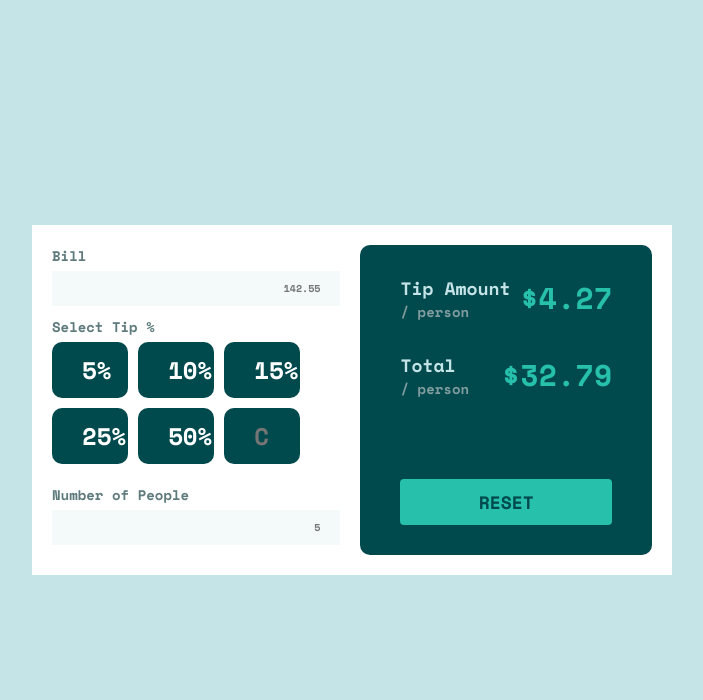
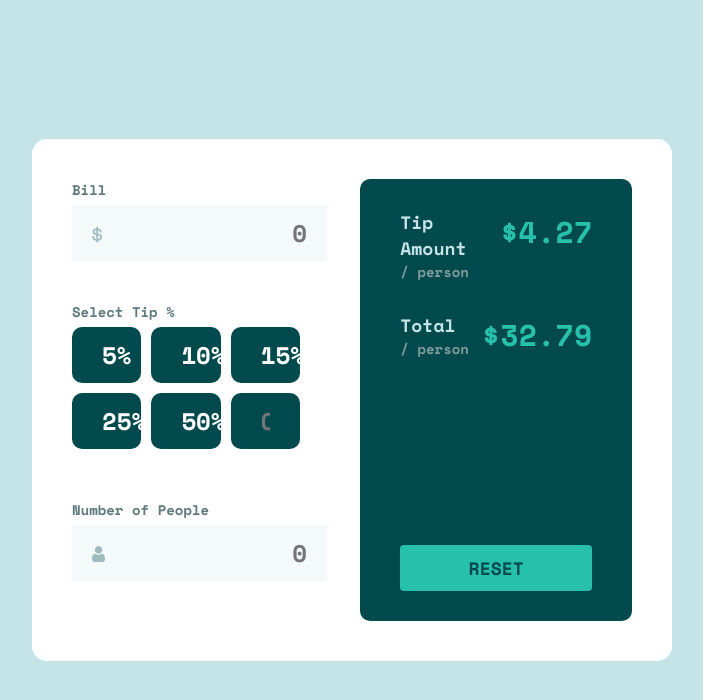
Before and after one commit to Saumya-Shrestha/WebDev, a PHP site: page / in a window 1280 px wide. Shown: the top 700 px of the page, without its empty margins (288-991 px from the left). Run offline with PHP 8.4, Linux system fonts and the light colour scheme.

Commit message:
Some edits

```diff
--- a/index.html
+++ b/index.html
@@ -14,7 +14,8 @@
       <div class="calculator">
         <div class="input-group">
           <label for="">Bill</label>
-          <input type="text" placeholder="142.55">
+          <input class="bill" type="text" placeholder="0">
+          <img src="./images/icon-dollar.svg" alt="$" class="dollar-sign">
         </div>
 
         <div class="input-group">
@@ -31,7 +32,8 @@
 
         <div class="input-group">
           <label for="">Number of People</label>
-          <input type="text" placeholder="5">
+          <input type="text" placeholder="0">
+          <img src="./images/icon-person.svg" alt="people" class="people-sign">
         </div>
       </div>
 
--- a/style.css
+++ b/style.css
@@ -36,10 +36,11 @@ body {
 
 .calculator-container {
     background-color: var(--color-white);
-    padding: 20px;
+    padding: 40px;
     display: flex;
     gap: 20px;
     width: 50vw;
+    border-radius: 15px;
 }
 
 .calculator-container .calculator {
@@ -51,7 +52,7 @@ label, input {
 }
 
 .input-group {
-    margin-bottom: 10px;
+    margin-bottom: 40px;
 }
 
 .input-group label {
@@ -62,13 +63,13 @@ label, input {
 }
 
 .input-group input {
-    width: 100%;
+    width: 95%;
     padding: 10px 20px;
     background-color: var(--color-veryLightGrayishCyan);
     border: none;
     font-family: var(--primary-font);
     color: var(--color-veryDarkCyan);
-    font-size: var(--font-size);
+    font-size: var(--font-input-size);
     text-align: right;
 }
 
@@ -147,3 +148,15 @@ label, input {
     transition: all 0.2s;
     color: var(--color-darkGrayishCyan);
 }
+
+.dollar-sign {
+    position: absolute;
+    margin-top: -35px;
+    margin-left: 20px;
+}
+
+.people-sign {
+    position: absolute;
+    margin-top: -35px;
+    margin-left: 20px;
+}
```
